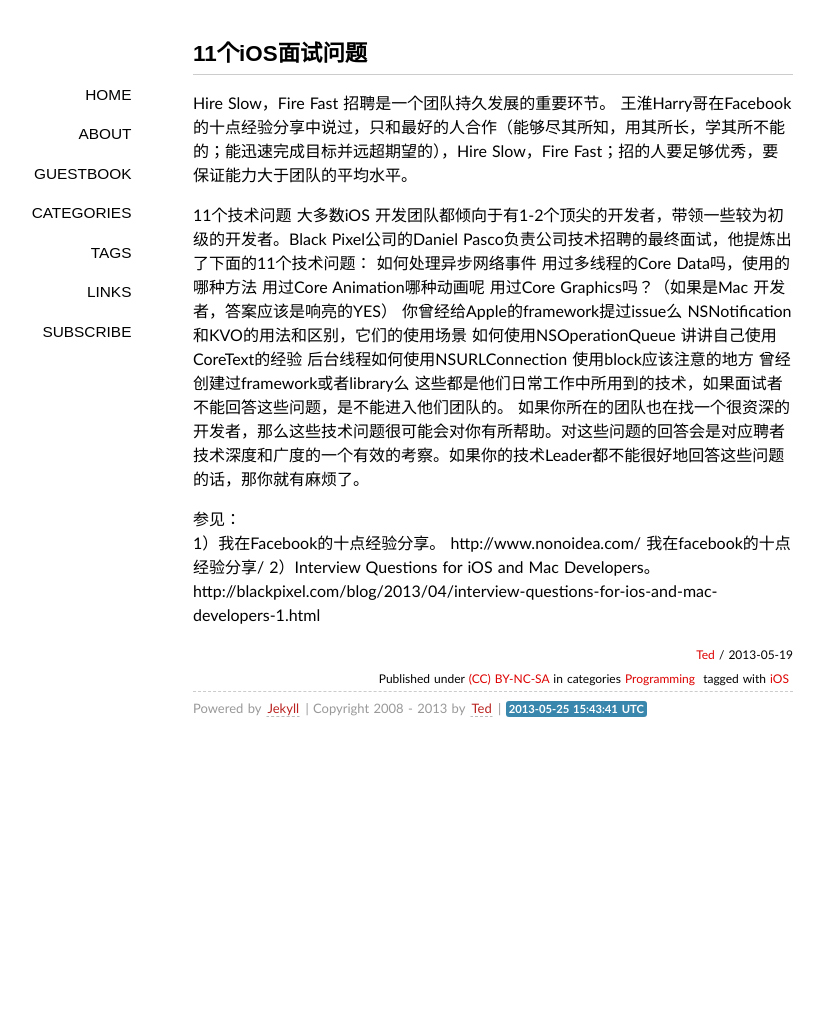
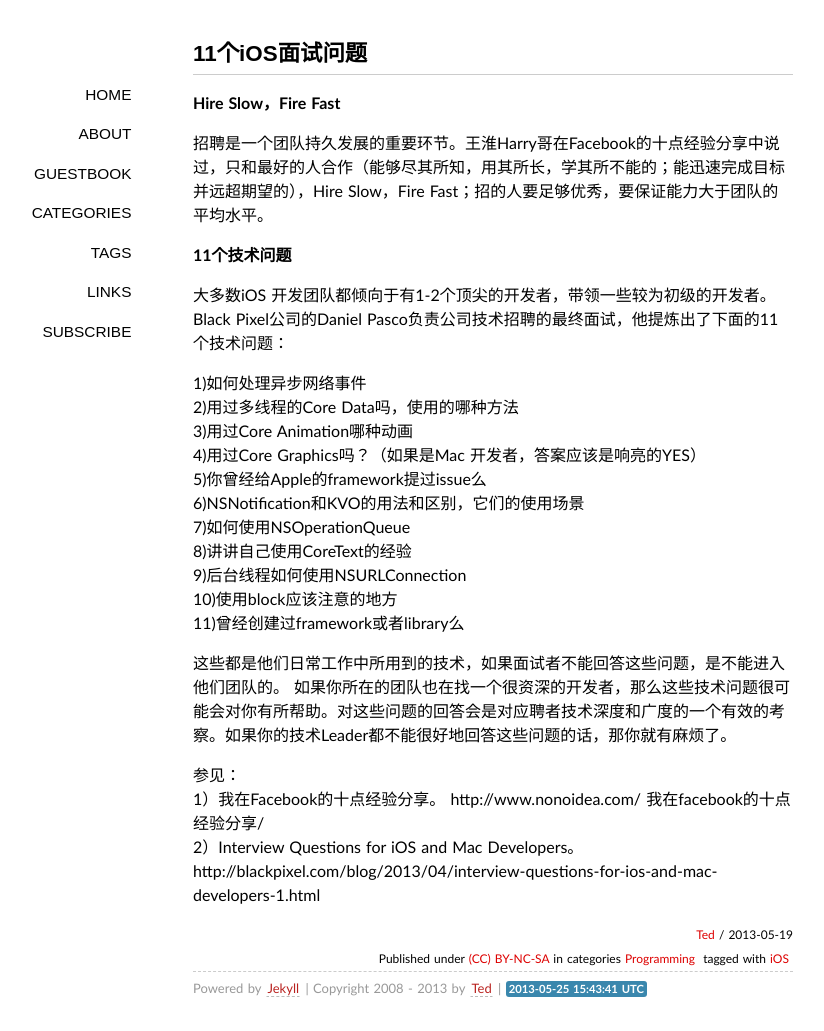
Before and after one commit to wufawei/wufawei.github.com, a Jekyll site: the page built from _posts/2013/2013-05-19-11个iOS面试问题.md, in a window 1280 px wide. Shown: the whole page, without its empty margins (147-971 px from the left). Built offline with Jekyll 4.4.1, drawn with Linux system fonts in a browser that asks for light colours; some web fonts are replaced; Markdown is read by kramdown in place of the engine named in the settings; comment, search, counter and statistics services are not loaded; before the commit the page ends 900 px from its top, so only the background shows below that.

Commit message:
update first blog

```diff
--- a/_posts/2013/2013-05-19-11个iOS面试问题.md
+++ b/_posts/2013/2013-05-19-11个iOS面试问题.md
@@ -6,24 +6,28 @@
 tags:
 - iOS
 ---
-Hire Slow，Fire Fast
-  招聘是一个团队持久发展的重要环节。
-  王淮Harry哥在Facebook的十点经验分享中说过，只和最好的人合作（能够尽其所知，用其所长，学其所不能的；能迅速完成目标并远超期望的），Hire Slow，Fire Fast；招的人要足够优秀，要保证能力大于团队的平均水平。
 
-11个技术问题
-  大多数iOS 开发团队都倾向于有1-2个顶尖的开发者，带领一些较为初级的开发者。Black Pixel公司的Daniel Pasco负责公司技术招聘的最终面试，他提炼出了下面的11个技术问题：
-如何处理异步网络事件
-用过多线程的Core Data吗，使用的哪种方法
-用过Core Animation哪种动画呢
-用过Core Graphics吗？（如果是Mac 开发者，答案应该是响亮的YES）
-你曾经给Apple的framework提过issue么
-NSNotification和KVO的用法和区别，它们的使用场景
-如何使用NSOperationQueue
-讲讲自己使用CoreText的经验
-后台线程如何使用NSURLConnection
-使用block应该注意的地方
-曾经创建过framework或者library么
-  这些都是他们日常工作中所用到的技术，如果面试者不能回答这些问题，是不能进入他们团队的。
+**Hire Slow，Fire Fast**
+
+  招聘是一个团队持久发展的重要环节。王淮Harry哥在Facebook的十点经验分享中说过，只和最好的人合作（能够尽其所知，用其所长，学其所不能的；能迅速完成目标并远超期望的），Hire Slow，Fire Fast；招的人要足够优秀，要保证能力大于团队的平均水平。
+
+**11个技术问题**
+
+大多数iOS 开发团队都倾向于有1-2个顶尖的开发者，带领一些较为初级的开发者。Black Pixel公司的Daniel Pasco负责公司技术招聘的最终面试，他提炼出了下面的11个技术问题：
+
+1)如何处理异步网络事件
+2)用过多线程的Core Data吗，使用的哪种方法
+3)用过Core Animation哪种动画
+4)用过Core Graphics吗？（如果是Mac 开发者，答案应该是响亮的YES）
+5)你曾经给Apple的framework提过issue么
+6)NSNotification和KVO的用法和区别，它们的使用场景
+7)如何使用NSOperationQueue
+8)讲讲自己使用CoreText的经验
+9)后台线程如何使用NSURLConnection
+10)使用block应该注意的地方
+11)曾经创建过framework或者library么
+
+这些都是他们日常工作中所用到的技术，如果面试者不能回答这些问题，是不能进入他们团队的。
   如果你所在的团队也在找一个很资深的开发者，那么这些技术问题很可能会对你有所帮助。对这些问题的回答会是对应聘者技术深度和广度的一个有效的考察。如果你的技术Leader都不能很好地回答这些问题的话，那你就有麻烦了。
 
 参见：
```
